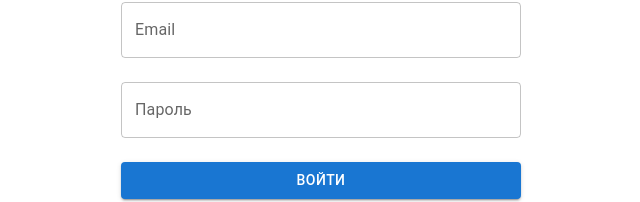
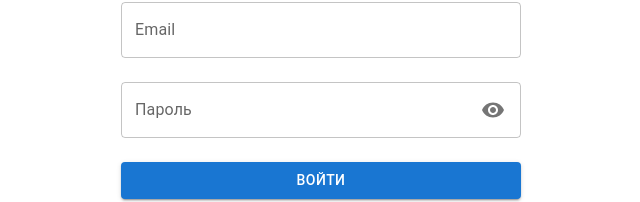
Before and after one commit to Goroshik/language_exercise, a Next.js app: page /auth/login in a window 1280 px wide. Shown: the part 126-328 px from the top of the page, without its empty margins (319-959 px from the left). Built offline with nearby package versions, Linux system fonts and the light colour scheme; what @mui/material-nextjs would draw is missing.

Commit message:
chore: clean up code structure and remove unused code blocks

```diff
--- a/package.json
+++ b/package.json
@@ -25,7 +25,7 @@
     "@mui/icons-material": "^7.3.2",
     "@mui/material": "^7.3.4",
     "@mui/material-nextjs": "^7.3.3",
-    "@prisma/client": "6.18.0",
+    "@prisma/client": "^6.19.0",
     "bcryptjs": "^3.0.2",
     "joi": "^17.9.2",
     "jose": "^5.9.6",
@@ -53,7 +53,7 @@
     "eslint-config-prettier": "^10.1.8",
     "eslint-plugin-prettier": "^5.5.4",
     "eslint-plugin-react-refresh": "^0.4.23",
-    "prisma": "6.18.0",
+    "prisma": "^6.19.0",
     "standard-version": "^9.5.0",
     "typescript": "5.9.2"
   }
--- a/src/app/auth/login/page.tsx
+++ b/src/app/auth/login/page.tsx
@@ -4,6 +4,7 @@ import { useRouter, useSearchParams } from 'next/navigation';
 import React, { Suspense, useState } from 'react';
 
 import { Box, Button, TextField, Typography } from '@mui/material';
+import { PasswordInput } from 'src/components/Form/base';
 
 function LoginForm() {
   const router = useRouter();
@@ -56,9 +57,8 @@ function LoginForm() {
           value={email}
           onChange={e => setEmail(e.target.value)}
         />
-        <TextField
+        <PasswordInput
           label="Пароль"
-          type="password"
           fullWidth
           margin="normal"
           value={password}
--- /dev/null
+++ b/src/components/Form/base/PasswordInput.tsx
@@ -0,0 +1,38 @@
+import { Visibility, VisibilityOff } from '@mui/icons-material';
+import type { TextFieldProps } from '@mui/material';
+import { IconButton, InputAdornment, TextField } from '@mui/material';
+import React, { useState } from 'react';
+
+type PasswordInputProps = Omit<TextFieldProps, 'type'>;
+
+const PasswordInput: React.FC<PasswordInputProps> = ({ ...props }) => {
+  const [showPassword, setShowPassword] = useState(false);
+
+  const handleTogglePassword = () => {
+    setShowPassword(prev => !prev);
+  };
+
+  return (
+    <TextField
+      {...props}
+      type={showPassword ? 'text' : 'password'}
+      InputProps={{
+        ...props.InputProps,
+        endAdornment: (
+          <InputAdornment position="end">
+            <IconButton
+              aria-label={showPassword ? 'Скрыть пароль' : 'Показать пароль'}
+              onClick={handleTogglePassword}
+              edge="end"
+              size="small"
+            >
+              {showPassword ? <VisibilityOff /> : <Visibility />}
+            </IconButton>
+          </InputAdornment>
+        ),
+      }}
+    />
+  );
+};
+
+export default PasswordInput;
--- /dev/null
+++ b/src/components/Form/base/index.ts
@@ -0,0 +1,2 @@
+export { default as BaseInput } from './input';
+export { default as PasswordInput } from './PasswordInput';
```
Also changed, not shown: src/app/auth/reset/page.tsx (+5 -6 lines), src/components/SettingsModal.tsx (+5 -9 lines), 1 other file (tests, documents, lock files or other folders).
